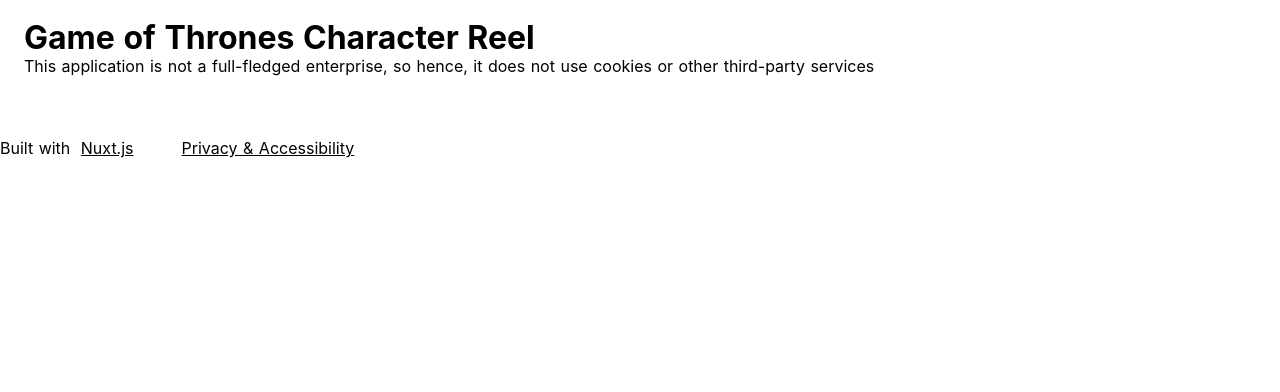
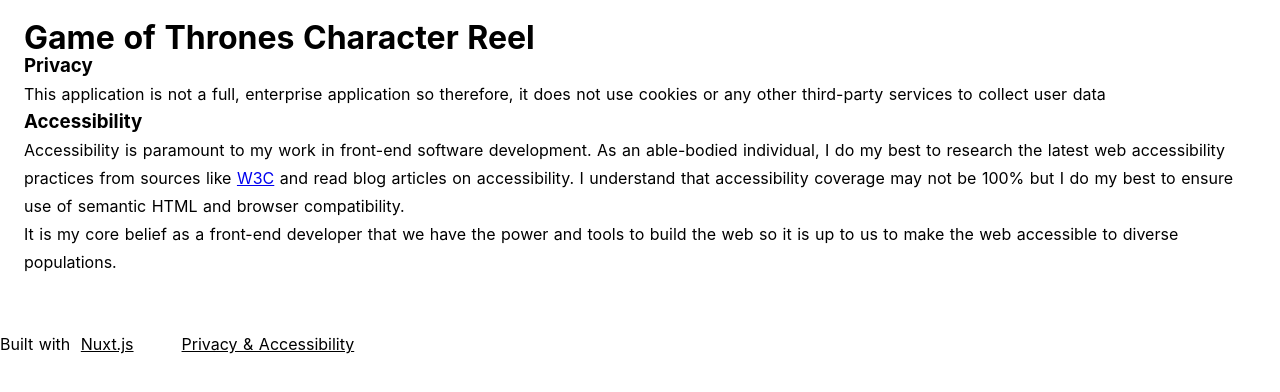
Before and after one commit to maureento8888/got-reel, a Nuxt app: page /Privacy in a window 1280 px wide. Shown: the top 392 px of the page. Built offline with nearby package versions, Linux system fonts and the light colour scheme.

Commit message:
Add accessibility page and markup

```diff
--- a/pages/Privacy.vue
+++ b/pages/Privacy.vue
@@ -1,8 +1,11 @@
 <template>
-	<main>
+	<main clas="centered">
 		<h1>Game of Thrones Character Reel</h1>
-		<p>This application is not a full-fledged enterprise, so hence, it does not use cookies or other third-party services</p>
-		<p></p>
+		<h3>Privacy</h3>
+		<p>This application is not a full, enterprise application so therefore, it does not use cookies or any other third-party services to collect user data</p>
+		<h3>Accessibility</h3>
+		<p>Accessibility is paramount to my work in front-end software development. As an able-bodied individual, I do my best to research the latest web accessibility practices from sources like <a href="#" rel="noopener noreferrer" alt="link to World Wide Web Consortium (W3C)">W3C</a> and read blog articles on accessibility. I understand that accessibility coverage may not be 100% but I do my best to ensure use of semantic HTML and browser compatibility.</p>
+		<p>It is my core belief as a front-end developer that we have the power and tools to build the web so it is up to us to make the web accessible to diverse populations.</p>
 	</main>
 </template>
 
```
